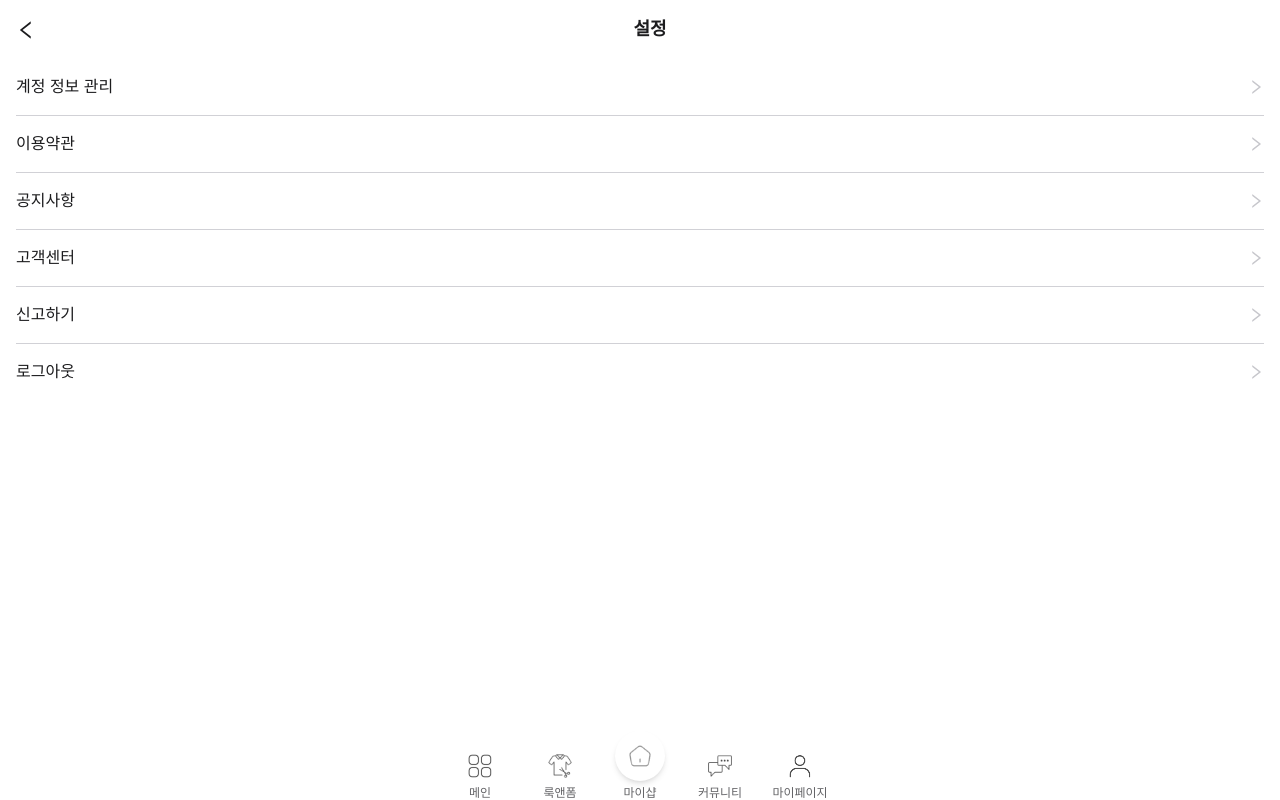
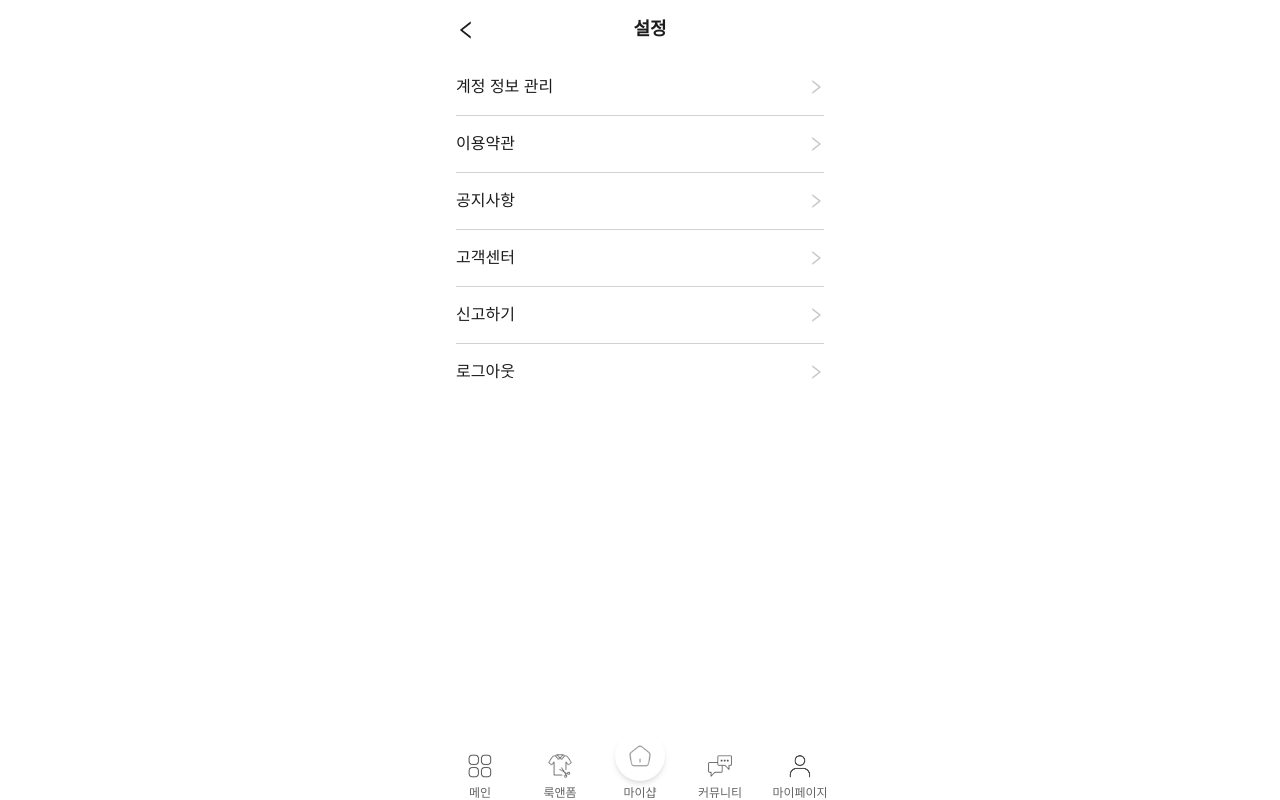
Before and after one commit to Project-FitLoop/FitLoop-FE, a Next.js app: page /settings in a window 1280 px wide. Built offline with nearby package versions, Linux system fonts and the light colour scheme; no server answers.

Commit message:
[style/#37] SettingsPage 레이아웃 개선: 중앙 정렬 및 maxWidth 콘텐츠 폭 제한

```diff
--- a/src/app/settings/page.tsx
+++ b/src/app/settings/page.tsx
@@ -1,8 +1,27 @@
-import React from "react";
-import Settings from "@/ui/components/setting/setting"; // ✅ settings.tsx에서 UI 분리
+'use client';
+
+import React from 'react';
+import Settings from '@/ui/components/setting/setting';
 
 const SettingsPage: React.FC = () => {
-  return <Settings />;
+  return (
+    <div
+      id="scrollable-container"
+      className="scrollbar-hide"
+      style={{
+        height: '100vh',
+        overflowY: 'auto',
+        display: 'flex',
+        flexDirection: 'column',
+        scrollBehavior: 'smooth',
+        alignItems: 'center',
+      }}
+    >
+      <div style={{ width: '100%', maxWidth: '400px' }}>
+        <Settings />
+      </div>
+    </div>
+  );
 };
 
 export default SettingsPage;
```
